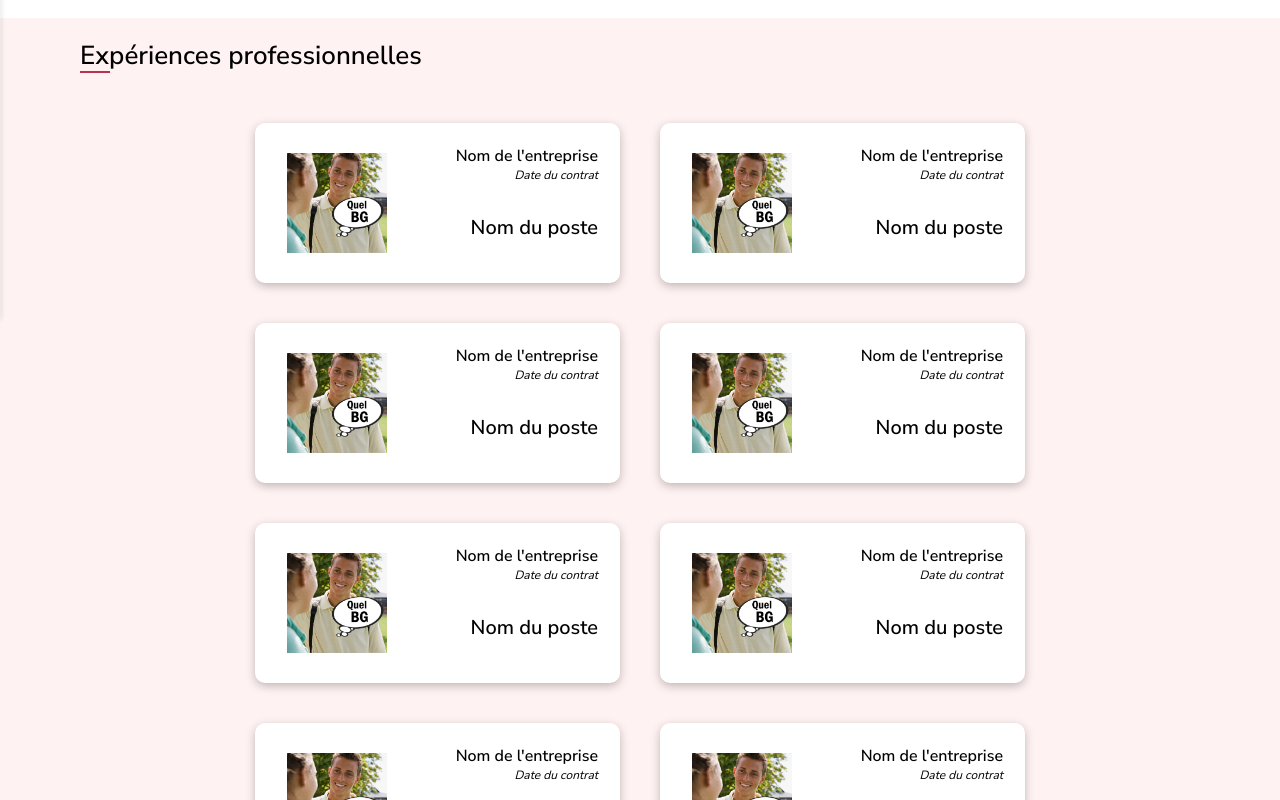
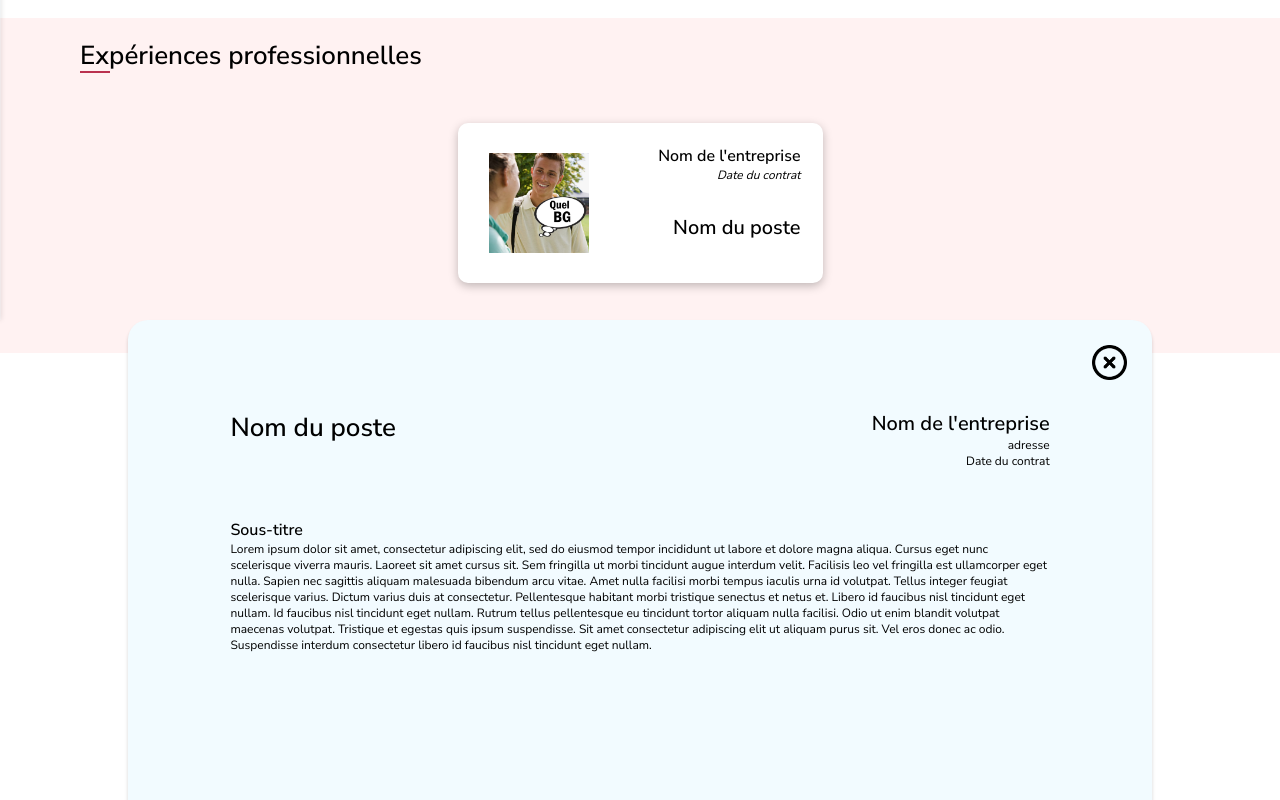
Before and after one commit to MrDala/eportfolio, a React (Create React App) app in the folder eportfolio/: page / in a window 1280 px wide. Shown: the part 480-1280 px from the top of the page. After the commit the page ends 833 px from the top, so only its background shows below. Built offline with nearby package versions, Linux system fonts and the light colour scheme.

Commit message:
Fin volet exp pro + update event click volet

```diff
--- a/eportfolio/src/components/molecules/CardExpPro.tsx
+++ b/eportfolio/src/components/molecules/CardExpPro.tsx
@@ -1,17 +1,23 @@
 import '../../style/CardExpPro.css';
+import VoletExpPro from './VoletExpPro';
 
 type Props = {
   picture: string,
   poste: string,
   entreprise: string,
-  date: string
+  adresse?: string,
+  date: string,
+  isOpen: boolean,
+  toggleVoletExpPro: () => void,
+  children?: React.ReactNode | React.ReactNode[];
 };
 
-const CardExpPro = ({ picture, poste, entreprise, date }: Props) => {
+const CardExpPro = ({ picture, poste, entreprise, adresse, date, isOpen, toggleVoletExpPro, children }: Props) => {
   const root = "./ressources/images/";
 
   return (
-    <div className='CardExpPro'>
+    <>
+      <div className='CardExpPro' onClick={toggleVoletExpPro}>
         <div className='col1'>
           <img className='' src={root + picture + ".png"} alt={picture} />
         </div>
@@ -25,6 +31,17 @@ const CardExpPro = ({ picture, poste, entreprise, date }: Props) => {
           </div>
         </div>
       </div>
+      <VoletExpPro
+        poste={poste}
+        entreprise={entreprise}
+        adresse={adresse}
+        date={date}
+        isOpen={isOpen}
+        toggleVoletExpPro={toggleVoletExpPro}
+      >
+        {children}
+      </VoletExpPro>
+    </>
   );
 };
 
--- /dev/null
+++ b/eportfolio/src/components/molecules/VoletExpPro.tsx
@@ -0,0 +1,53 @@
+import { useEffect, useRef } from 'react';
+import '../../style/VoletExpPro.css';
+import IconButton from '../atoms/IconButton';
+
+type Props = {
+  poste: string,
+  entreprise: string,
+  adresse?: string,
+  date: string,
+  isOpen: boolean,
+  toggleVoletExpPro: () => void,
+  children?: React.ReactNode | React.ReactNode[];
+};
+
+const VoletExpPro = ({ poste, entreprise, adresse, date, isOpen, toggleVoletExpPro, children }: Props) => {
+  //Fermeture automatique du volet en cas de clique en dehors du volet
+  const divRef = useRef<HTMLDivElement>(null);
+
+  useEffect(() => {
+    const handleClickOutside = (event: MouseEvent) => {
+      if (isOpen && divRef.current && !divRef.current.contains(event.target as Node)) {
+        toggleVoletExpPro();
+      }
+    };
+
+    document.addEventListener('mousedown', handleClickOutside);
+
+    return () => {
+      document.removeEventListener('mousedown', handleClickOutside);
+    };
+  }, [isOpen, toggleVoletExpPro]);
+
+  return (
+    <div ref={divRef} className={"VoletExpPro " + (isOpen ? 'open' : '')}>
+      <IconButton name='close' className='xs' onClick={toggleVoletExpPro}/>
+      <div className='content'>
+        <div className="col1">
+          <h2>{poste}</h2>
+        </div>
+        <div className="col2">
+          <h3>{entreprise}</h3>
+          <p>{adresse}</p>
+          <p>{date}</p>
+        </div>
+        <div className='description'>
+          {children}
+        </div>
+      </div>
+    </div>
+  );
+};
+
+export default VoletExpPro;
--- a/eportfolio/src/components/organisms/SideBar.tsx
+++ b/eportfolio/src/components/organisms/SideBar.tsx
@@ -1,4 +1,4 @@
-import React from 'react';
+import React, { useEffect, useRef } from 'react';
 import '../../style/SideBar.css';
 import IconButton from '../atoms/IconButton';
 
@@ -9,8 +9,25 @@ type Props = {
 };
 
 const SideBar = ({ isOpen, toggleSideBar, children }: Props) => {
+  //Fermeture automatique du volet en cas de clique en dehors du volet
+  const divRef = useRef<HTMLDivElement>(null);
+
+  useEffect(() => {
+    const handleClickOutside = (event: MouseEvent) => {
+      if (isOpen && divRef.current && !divRef.current.contains(event.target as Node)) {
+        toggleSideBar();
+      }
+    };
+
+    document.addEventListener('mousedown', handleClickOutside);
+
+    return () => {
+      document.removeEventListener('mousedown', handleClickOutside);
+    };
+  }, [isOpen, toggleSideBar]);
+
   return (
-    <div className={"SideBar " + (isOpen ? 'open' : '')}>
+    <div ref={divRef} className={"SideBar " + (isOpen ? 'open' : '')}>
       <IconButton name='close' className='xs' onClick={toggleSideBar} />
       {children}
     </div>
--- a/eportfolio/src/pages/Accueil.tsx
+++ b/eportfolio/src/pages/Accueil.tsx
@@ -10,15 +10,16 @@ import CardExpPro from "../components/molecules/CardExpPro";
 
 function Accueil() {
   const [isSideBarOpen, setIsSideBarOpen] = useState(false);
+  const [isVoletExpProOpen, setVoletExpProOpen] = useState(false);
 
+  /* Volet experience pro */
+  const toggleVoletExpPro = () => {
+    setVoletExpProOpen(!isVoletExpProOpen);
+  };
+
+  /* Volet side bar */
   const toggleSideBar = () => {
     setIsSideBarOpen(!isSideBarOpen);
-  };
-
-  const closeSideBar = () => {
-    if (isSideBarOpen) {
-      setIsSideBarOpen(false);
-    }
   };
 
   return (
@@ -26,27 +27,27 @@ function Accueil() {
       <div>
         <SideBar toggleSideBar={toggleSideBar} isOpen={isSideBarOpen} >
           <h2>
-            <a href={'#Présentation'} onClick={closeSideBar}>Présentation</a>
+            <a href={'#Présentation'} onClick={() => setIsSideBarOpen(false)}>Présentation</a>
           </h2>
           <h2>
-            <a href={'#Expériences professionnelles'} onClick={closeSideBar}>Expériences professionnelles</a>
+            <a href={'#Expériences professionnelles'} onClick={() => setIsSideBarOpen(false)}>Expériences professionnelles</a>
           </h2>
           <h2>
-            <a href={'#Diplômes et formations'} onClick={closeSideBar}>Diplômes et formations</a>
+            <a href={'#Diplômes et formations'} onClick={() => setIsSideBarOpen(false)}>Diplômes et formations</a>
           </h2>
           <h2>
-            <a href={'#Projets'} onClick={closeSideBar}>Projets</a>
+            <a href={'#Projets'} onClick={() => setIsSideBarOpen(false)}>Projets</a>
           </h2>
           <h2>
-            <a href={'#CV'} onClick={closeSideBar}>CV</a>
+            <a href={'#CV'} onClick={() => setIsSideBarOpen(false)}>CV</a>
           </h2>
           <h2>
-            <a href={'#Contact'} onClick={closeSideBar}>Contact</a>
+            <a href={'#Contact'} onClick={() => setIsSideBarOpen(false)}>Contact</a>
           </h2>
         </SideBar>
       </div>
 
-      <div onClick={() => closeSideBar()}>
+      <div>
         <Header
           titre1='E&#8209;Portfolio'
           titre2='Alexis&#160;LEON'
@@ -68,15 +69,10 @@ function Accueil() {
           Lorem ipsum dolor sit amet, consectetur adipiscing elit, sed do eiusmod tempor incididunt ut labore et dolore magna aliqua. Ut enim ad minim veniam, quis nostrud exercitation ullamco laboris nisi ut aliquip ex ea commodo consequat. Duis aute irure dolor in reprehenderit in voluptate velit esse cillum dolore eu fugiat nulla pariatur. Excepteur sint occaecat cupidatat non proident, sunt in culpa qui officia deserunt mollit anim id est laborum.
         </BlocTextImage>
         <BlocExpPro name="Expériences professionnelles">
-          <CardExpPro picture="bg" poste="Nom du poste" entreprise="Nom de l'entreprise" date="Date du contrat"/>
-          <CardExpPro picture="bg" poste="Nom du poste" entreprise="Nom de l'entreprise" date="Date du contrat"/>
-          <CardExpPro picture="bg" poste="Nom du poste" entreprise="Nom de l'entreprise" date="Date du contrat"/>
-          <CardExpPro picture="bg" poste="Nom du poste" entreprise="Nom de l'entreprise" date="Date du contrat"/>
-          <CardExpPro picture="bg" poste="Nom du poste" entreprise="Nom de l'entreprise" date="Date du contrat"/>
-          <CardExpPro picture="bg" poste="Nom du poste" entreprise="Nom de l'entreprise" date="Date du contrat"/>
-          <CardExpPro picture="bg" poste="Nom du poste" entreprise="Nom de l'entreprise" date="Date du contrat"/>
-          <CardExpPro picture="bg" poste="Nom du poste" entreprise="Nom de l'entreprise" date="Date du contrat"/>
-          <CardExpPro picture="bg" poste="Nom du poste" entreprise="Nom de l'entreprise" date="Date du contrat"/>
+          <CardExpPro picture="bg" poste="Nom du poste" entreprise="Nom de l'entreprise" adresse="adresse" isOpen={isVoletExpProOpen} toggleVoletExpPro={toggleVoletExpPro} date="Date du contrat">
+          <h4>Sous-titre</h4>
+          <p>Lorem ipsum dolor sit amet, consectetur adipiscing elit, sed do eiusmod tempor incididunt ut labore et dolore magna aliqua. Cursus eget nunc scelerisque viverra mauris. Laoreet sit amet cursus sit. Sem fringilla ut morbi tincidunt augue interdum velit. Facilisis leo vel fringilla est ullamcorper eget nulla. Sapien nec sagittis aliquam malesuada bibendum arcu vitae. Amet nulla facilisi morbi tempus iaculis urna id volutpat. Tellus integer feugiat scelerisque varius. Dictum varius duis at consectetur. Pellentesque habitant morbi tristique senectus et netus et. Libero id faucibus nisl tincidunt eget nullam. Id faucibus nisl tincidunt eget nullam. Rutrum tellus pellentesque eu tincidunt tortor aliquam nulla facilisi. Odio ut enim blandit volutpat maecenas volutpat. Tristique et egestas quis ipsum suspendisse. Sit amet consectetur adipiscing elit ut aliquam purus sit. Vel eros donec ac odio. Suspendisse interdum consectetur libero id faucibus nisl tincidunt eget nullam.</p>
+          </CardExpPro>
         </BlocExpPro>
       </div>
     </>
--- a/eportfolio/src/style/BlocExpPro.css
+++ b/eportfolio/src/style/BlocExpPro.css
@@ -10,7 +10,7 @@
   flex-wrap: wrap;
 }
 
-.BlocExpPro .content > * {
+.BlocExpPro .content .CardExpPro {
   margin: 10px;
 }
 
@@ -20,14 +20,14 @@
     padding: 20px 80px;
   }
 
-  .BlocExpPro .content > * {
+  .BlocExpPro .content .CardExpPro {
     margin: 10px;
   }
 }
 
 /* Moyen écran */
 @media (min-width: 1008px) {
-  .BlocExpPro .content > * {
+  .BlocExpPro .content .CardExpPro{
     margin: 20px;
   }
 }
--- a/eportfolio/src/style/SideBar.css
+++ b/eportfolio/src/style/SideBar.css
@@ -8,7 +8,7 @@
   top: 0;
   left: 0;
   height: 100vh;
-  z-index: 1000;
+  z-index: 900;
 
   /* Style du volet */
   background-color: #F2FBFF;
--- /dev/null
+++ b/eportfolio/src/style/VoletExpPro.css
@@ -0,0 +1,53 @@
+.VoletExpPro {
+  /* Masque le volet */
+  transform: translateY(100%);
+  transition: transform 0.3s ease-in-out;
+
+  /* Position sur la page */
+  position: fixed;
+  bottom: 0;
+  height: 90vh;
+  width: 80vw;
+  z-index: 1000;
+  overflow-y: auto;
+
+  /* Style du volet */
+  border-radius: 20px 20px 0px 0px;
+  background-color: #F2FBFF;
+  box-shadow: 0px 3px 3px 1px rgba(0, 0, 0, 0.1);
+
+  /* Gestion des enfants */
+  display: flex;
+  flex-direction: column;
+}
+
+
+.VoletExpPro .content {
+  display: flex;
+  justify-content:initial;
+  padding: 0 10%;
+  max-height: 100%;
+  overflow-y: auto;
+}
+
+.VoletExpPro .description {
+  margin-top: 50px;
+}
+
+.VoletExpPro .col1, .VoletExpPro .col2 {
+  width: 50%;
+}
+
+.VoletExpPro .col2 {
+  text-align: end;
+}
+
+.VoletExpPro.open {
+  transform: translateY(0);
+}
+
+.VoletExpPro img {
+  margin-left: auto;
+  padding-top: 25px;
+  padding-right: 25px;
+}
```
Also changed, not shown: eportfolio/src/style/CardExpPro.css (line endings or trailing spaces). Lines whose indentation alone changed are shown as unchanged.
